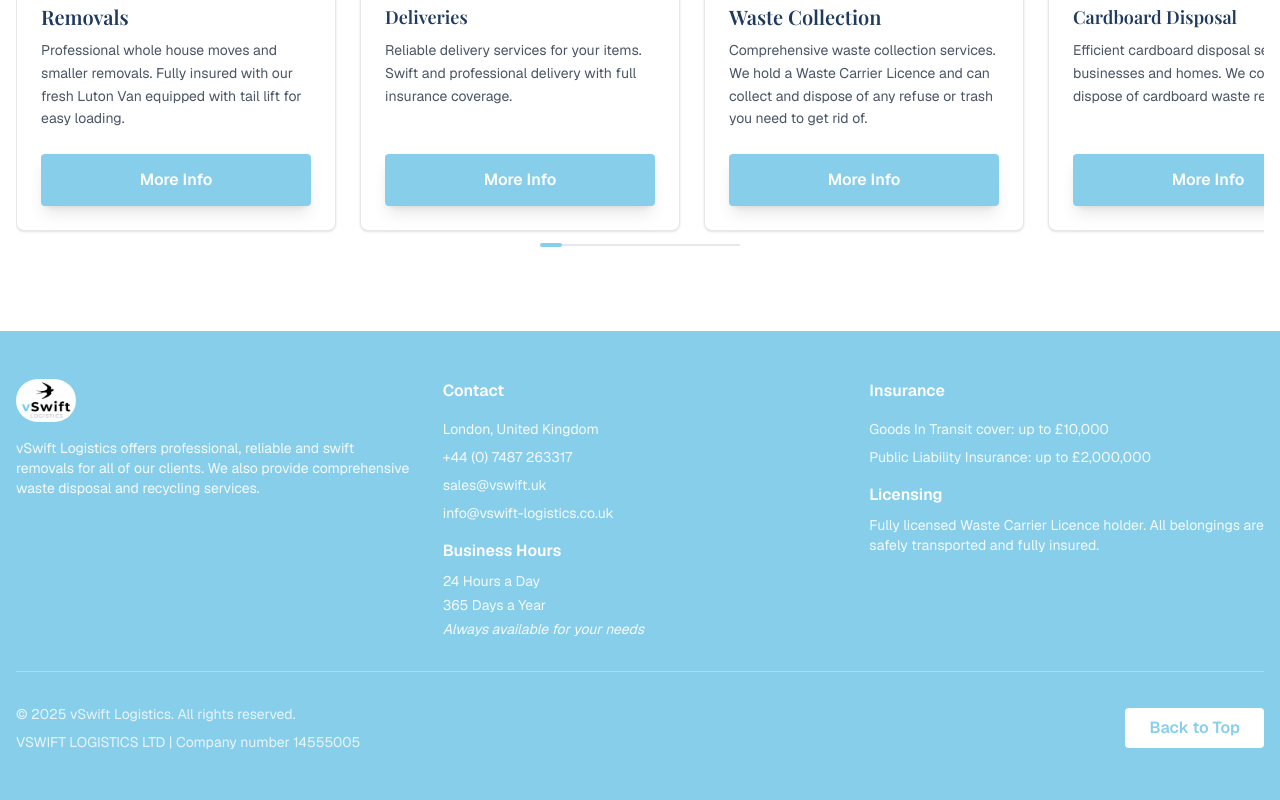
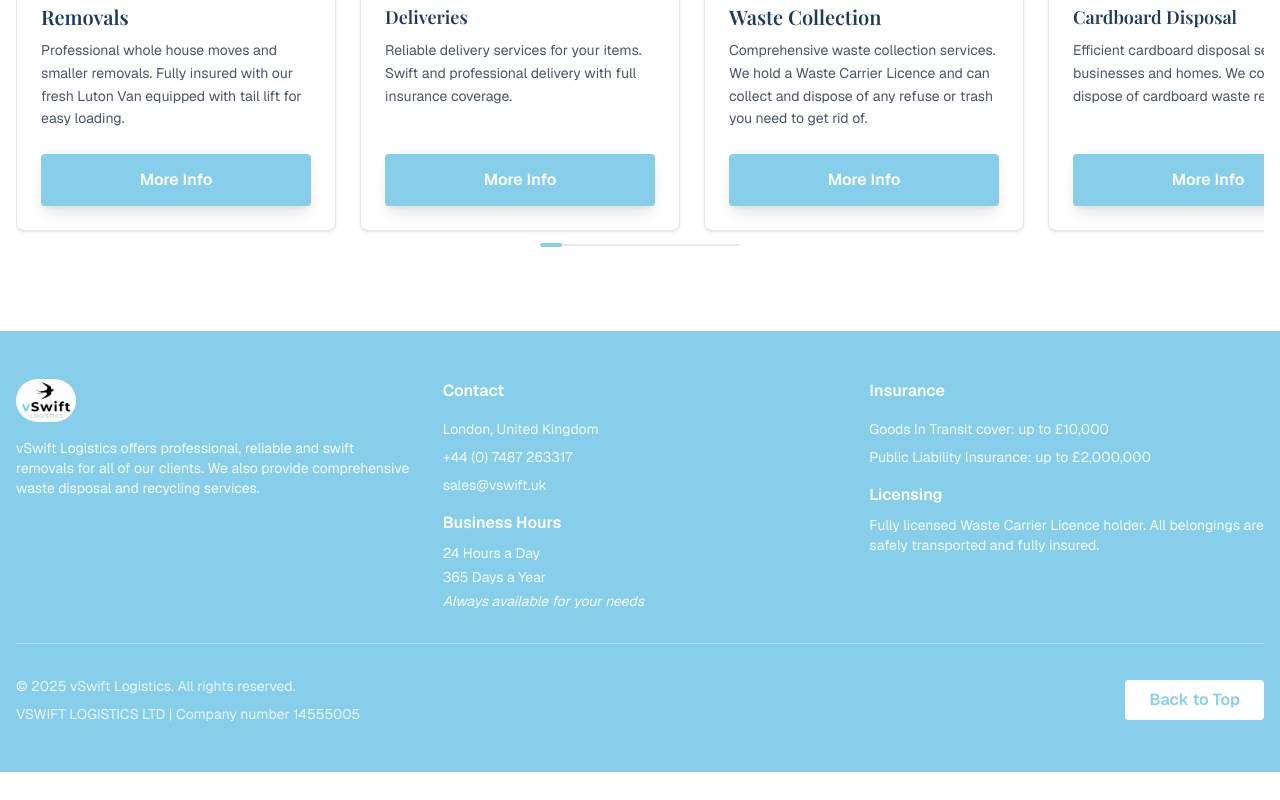
Before and after one commit to devjoe1991/vswift, a Next.js app: page / in a window 1280 px wide. Shown: the part 1346-2146 px from the top of the page. After the commit the page ends 2118 px from the top, so only its background shows below. Built offline with nearby package versions, Linux system fonts and the light colour scheme; no server answers.

Commit message:
Refactor Footer component: updated email contact styling and removed redundant email link for improved clarity.

```diff
--- a/src/components/layout/Footer.tsx
+++ b/src/components/layout/Footer.tsx
@@ -37,14 +37,9 @@ export default function Footer() {
                 +44 (0) 7487 263317
               </a>
             </p>
-            <p className="text-sm text-white/90 mb-2">
+            <p className="text-sm text-white/90 mb-4">
               <a href="mailto:sales@vswift.uk" className="hover:text-white transition-colors">
                 sales@vswift.uk
-              </a>
-            </p>
-            <p className="text-sm text-white/90 mb-4">
-              <a href="mailto:info@vswift-logistics.co.uk" className="hover:text-white transition-colors">
-                info@vswift-logistics.co.uk
               </a>
             </p>
             <h4 className="font-semibold mb-2 text-white">Business Hours</h4>
```
